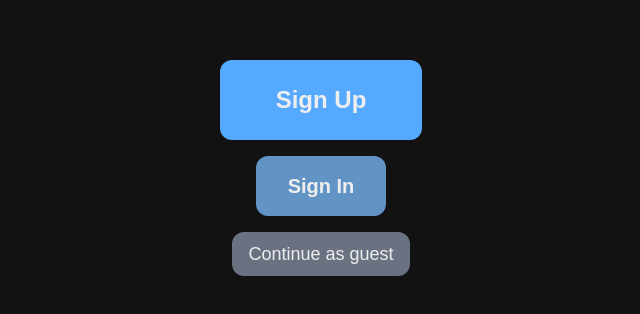
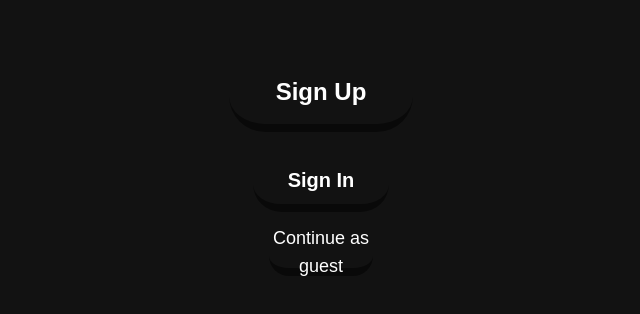
Before and after one commit to 1CEs/xo-digio, a Next.js app: page / in a window 1280 px wide. Shown: the part 232-546 px from the top of the page, without its empty margins (319-959 px from the left). Built offline with nearby package versions, Linux system fonts and the light colour scheme.

Commit message:
refactor: playful button

```diff
--- a/components/playful-button.tsx
+++ b/components/playful-button.tsx
@@ -1,37 +1,56 @@
-import React from 'react'
+"use client"
+import React, { useState } from 'react'
 
 type Props = {
+    href?: string
     children: React.ReactNode
     size: "sm" | "md" | "lg" | "xl"
-    variant: "primary" | "secondary" | "default"
+    variant: "primary" | "secondary" | "disabled"
 } & React.ButtonHTMLAttributes<HTMLButtonElement>
 
-const PlayfulButton = ({ children, size = "md", variant = "primary", className = "", ...props }: Props) => {
-
-    const variantClasses = {
-        primary: "bg-primary text-foreground hover:bg-primary/80",
-        secondary: "bg-secondary text-foreground hover:bg-secondary/80",
-        default: "bg-gray-500 text-foreground hover:bg-gray-600",
-    }[variant]
-
+const PlayfulButton = ({ href, children, size = "md", variant = "primary", className = "", ...props }: Props) => {
+    const [isDown, setIsDown] = useState(false)
+    const getVariantClasses = () => {
+        return {
+            border: `bg-gradient-to-b from-${variant} to-${variant}/75 text-white shadow-blue-500/50`,
+            inner: `bg-gradient-to-r from-${variant} to-${variant} text-white shadow-blue-500/50`,
+            boxShadow: `inset 5px 5px 10px var(--background), inset -20px -20px 60px var(--${variant})`
+        }
+    }
+    const variantClasses = getVariantClasses()
     const sizeClasses = {
-        sm: "px-2 py-1 text-md font-medium",
-        md: "px-4 py-2 text-lg font-medium",
-        lg: "px-8 py-4 text-xl font-semibold",
-        xl: "px-14 py-6 text-2xl font-bold",
+        sm: "w-24 h-10 text-md font-medium",
+        md: "w-28 h-12 text-lg font-medium",
+        lg: "w-36 h-16 text-xl font-semibold",
+        xl: "w-48 h-20 text-2xl font-bold",
     }[size]
 
     return (
         <button
+
             {...props}
-            className={`${className} ${sizeClasses} ${variantClasses}
-                        flex items-center justify-center
-                        cursor-pointer rounded-xl
+            onMouseDown={() => setIsDown(true)}
+            onMouseUp={() => setIsDown(false)}
+            className={`${className} ${sizeClasses} ${variantClasses.border}
+                        flex items-center justify-center p-1
+                        cursor-pointer rounded-full
                         transition-colors duration-200 ease-in-out
                         `}>
-            <span>
-                {children}
-            </span>
+            <div
+                style={isDown ? {
+                    boxShadow: variantClasses.boxShadow
+                } : undefined}
+                className={`rounded-full w-full h-full flex items-center
+                        justify-center ${variantClasses.inner}
+                        border-black/50
+                        ${isDown ? "border-t-4 border-b-0" : "border-t-0 border-b-8"}
+                        `}>
+                <span className="z-10">
+                    {children}
+                </span>
+            </div>
+
+
         </button>
     )
 }
```
